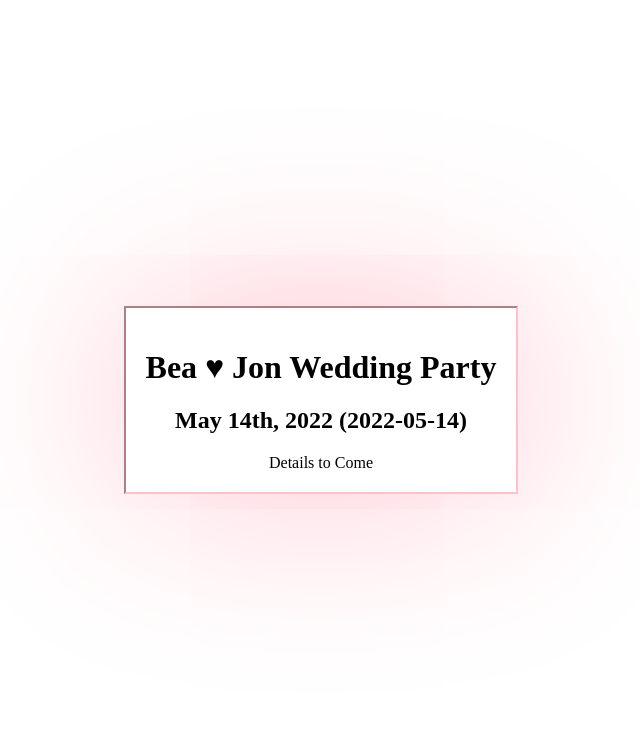
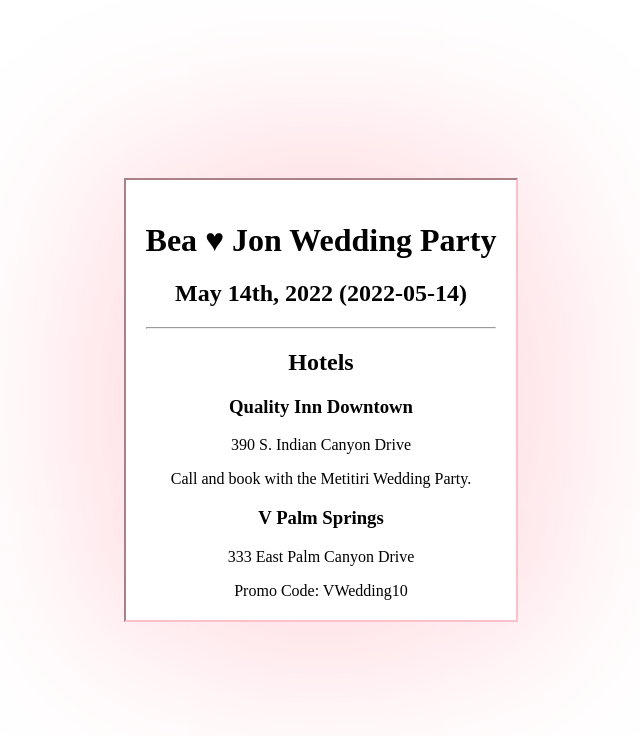
Before and after one commit to bmetitiri/wedding-party, a plain HTML site: page index.html in a window 1280 px wide. Shown: the whole page, without its empty margins (319-959 px from the left). Drawn offline with Linux system fonts and the light colour scheme.

Commit message:
Add hotels

```diff
--- a/index.html
+++ b/index.html
@@ -37,7 +37,14 @@ span {
         <span>May 14th, 2022</span>
         <span>(2022-05-14)<span>
       </h2>
-      Details to Come
+      <hr>
+      <h2>Hotels</h2>
+      <h3>Quality Inn Downtown</h3>
+      <p>390 S. Indian Canyon Drive</p>
+      Call and book with the Metitiri Wedding Party.
+      <h3>V Palm Springs</h3>
+      <p>333 East Palm Canyon Drive</p>
+      Promo Code: VWedding10
     </main>
   </body>
 </html>
```
